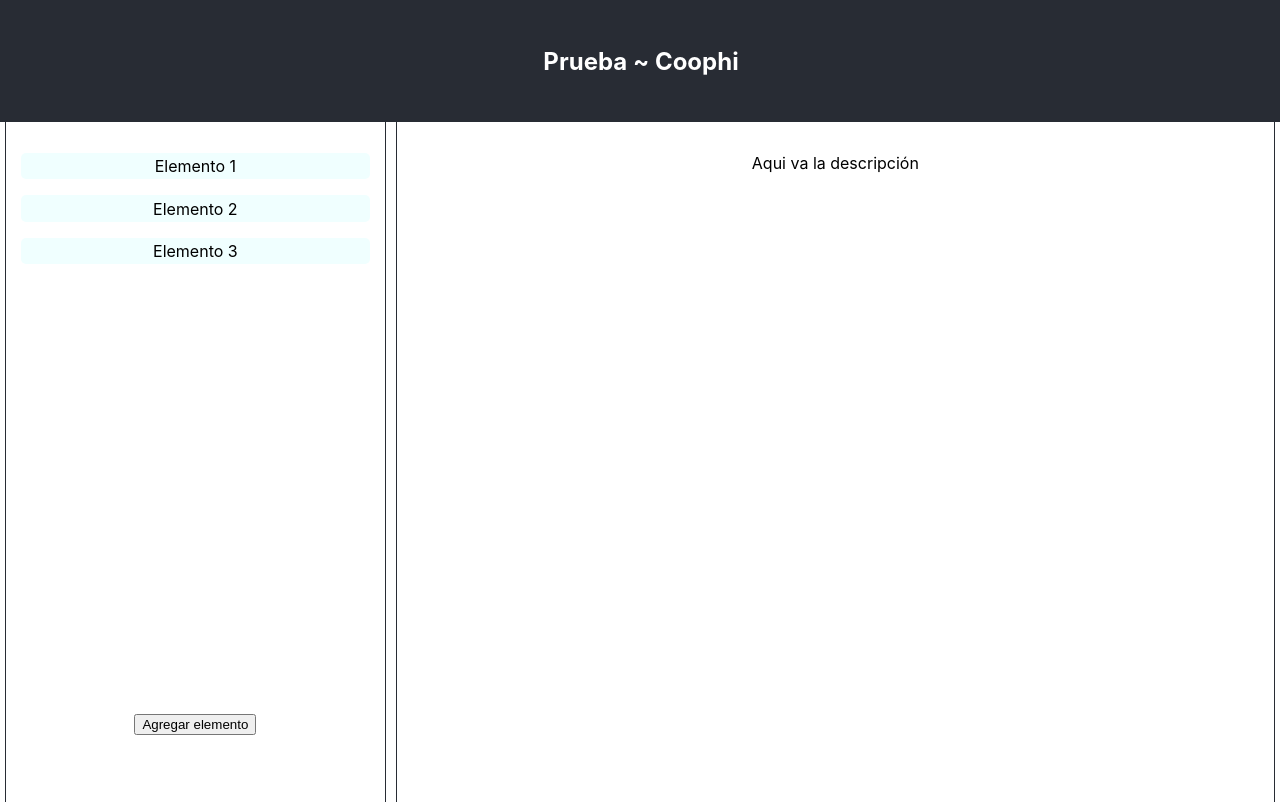
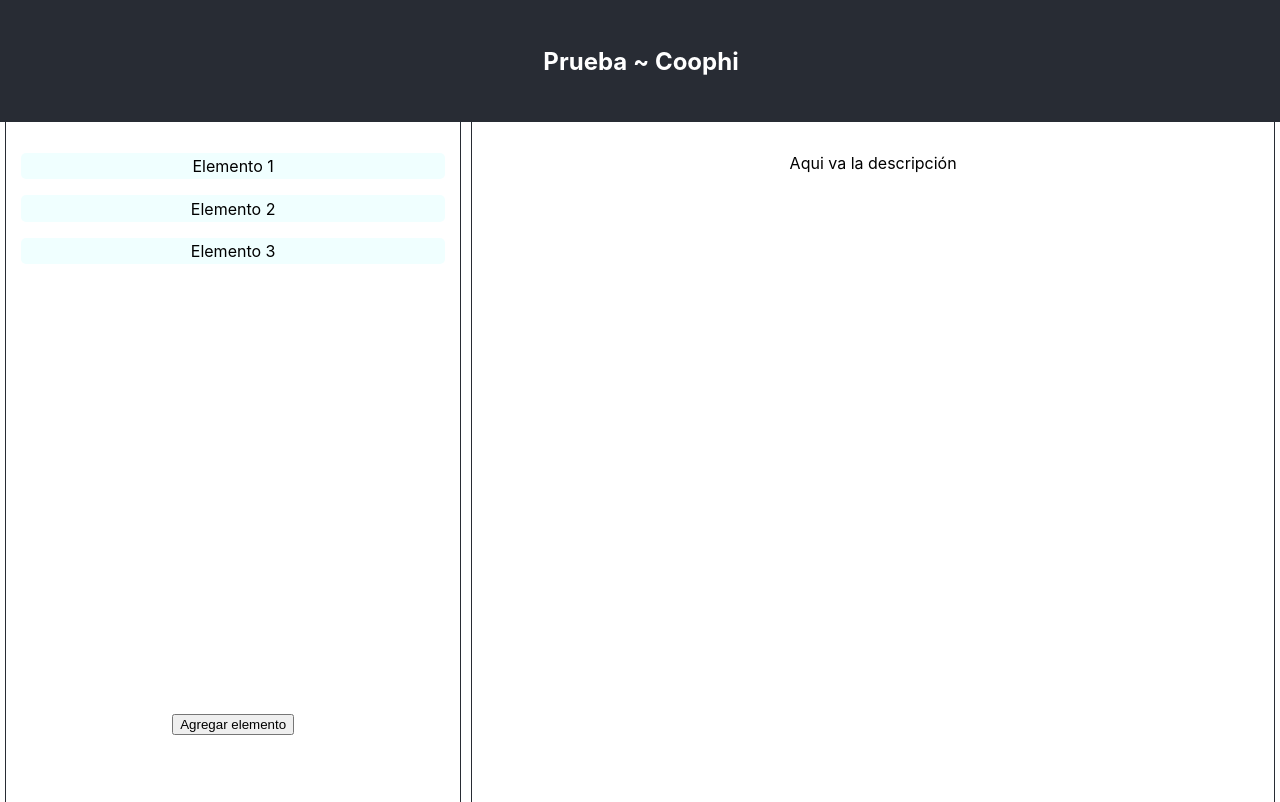
Before and after one commit to LulyAtilano/test-coophi, a React (Create React App) app: page / in a window 1280 px wide. Built offline with nearby package versions, Linux system fonts and the light colour scheme.

Commit message:
modificar el flex-grow del info-items

```diff
--- a/src/App.css
+++ b/src/App.css
@@ -43,5 +43,5 @@
 }
 
 .info-items {
-  flex-grow: 3;
+  flex-grow: 2;
 }
```
